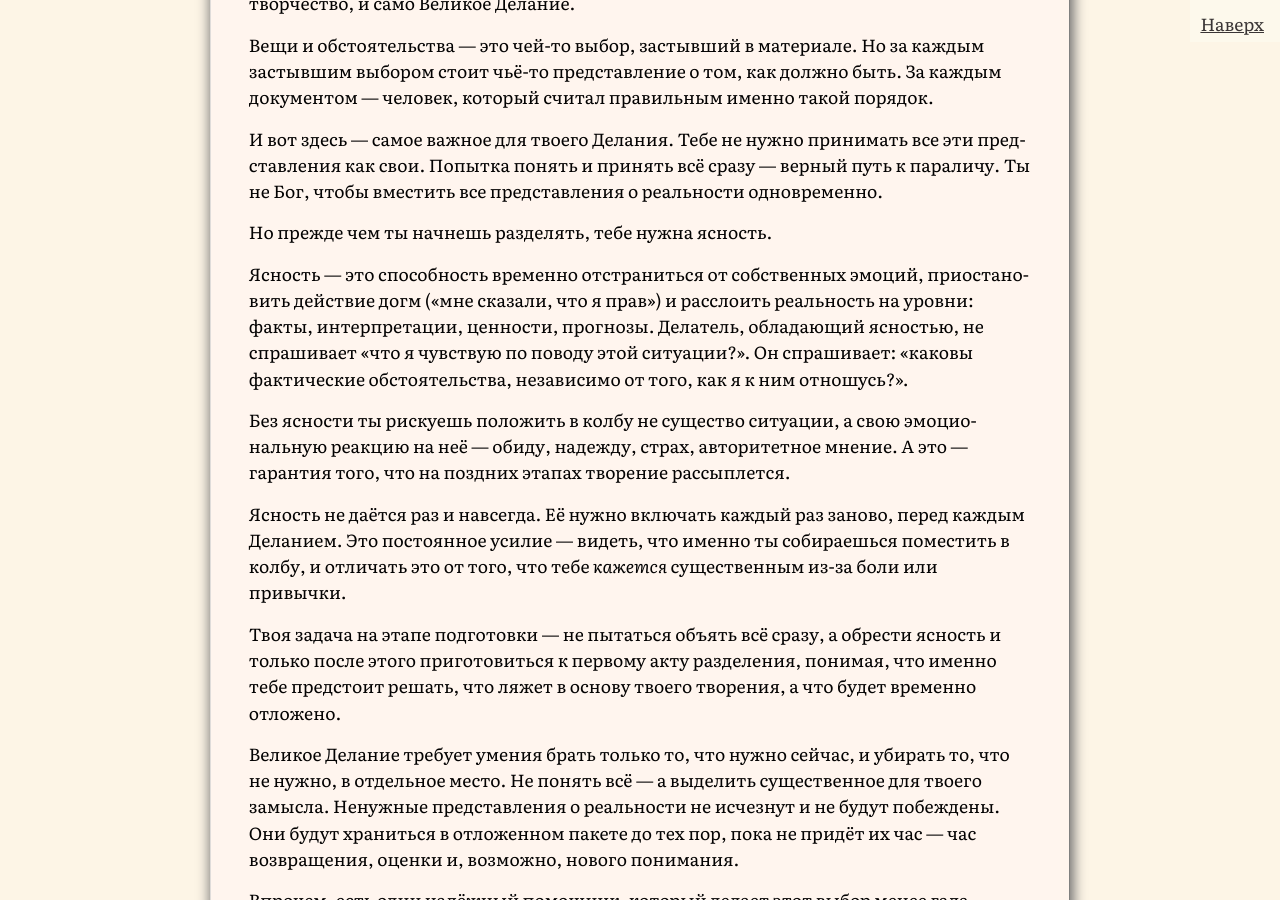
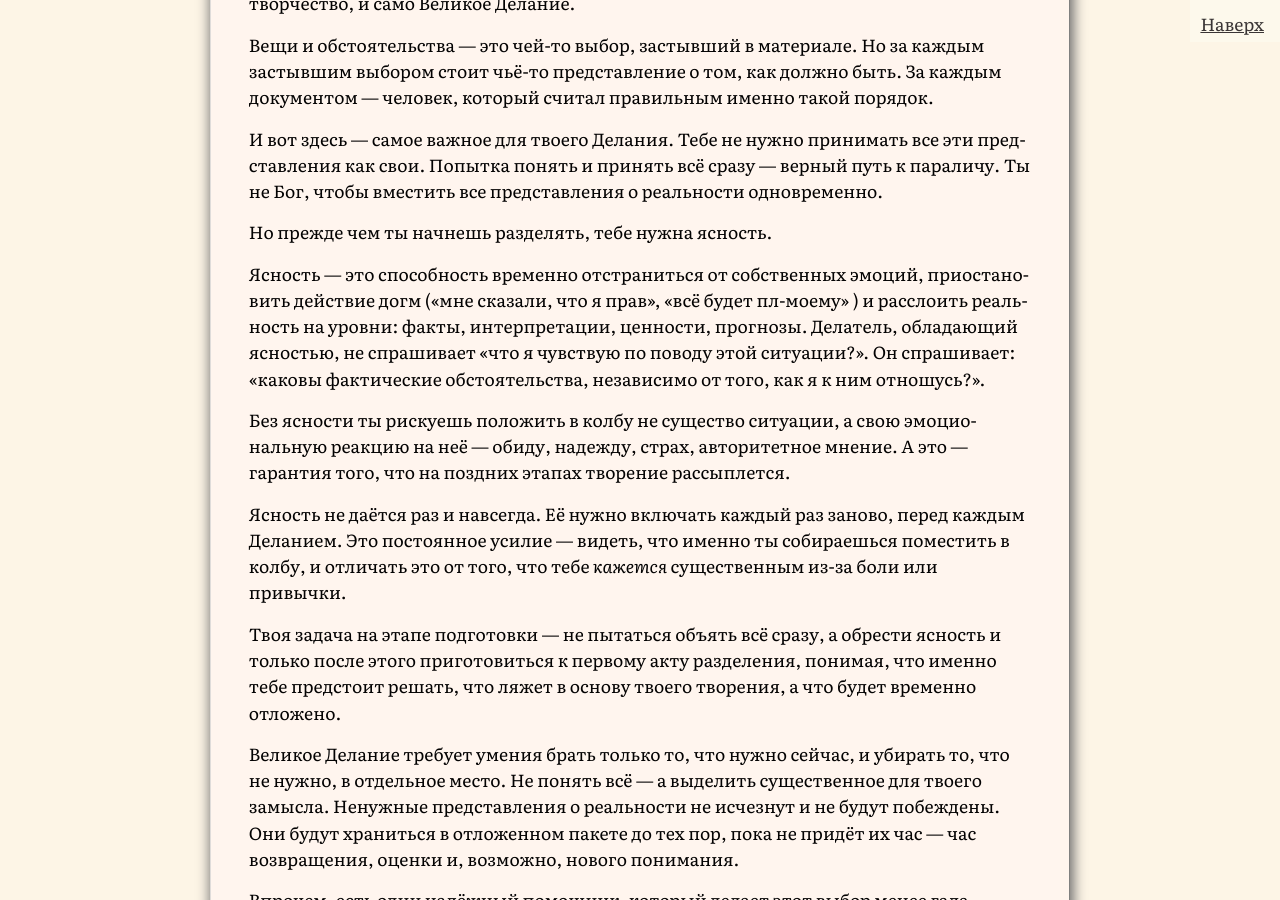
Before and after one commit to SergSi/land-use-art, a Jekyll site: the page built from _posts/2026-02-23-alhimia.md, in a window 1280 px wide and 900 px high, scrolled down 5762 px. Built offline with Jekyll 4.4.1, drawn with Linux system fonts in a browser that asks for light colours; some web fonts are replaced.

Commit message:
Update 2026-02-23-alhimia.md

```diff
--- a/_posts/2026-02-23-alhimia.md
+++ b/_posts/2026-02-23-alhimia.md
@@ -97,7 +97,7 @@ class: analitika
 
 Но прежде чем ты начнешь разделять, тебе нужна ясность.
 
-Ясность — это способность временно отстраниться от собственных эмоций, приостановить действие догм («мне сказали, что я прав») и расслоить реальность на уровни: факты, интерпретации, ценности, прогнозы. Делатель, обладающий ясностью, не спрашивает «что я чувствую по поводу этой ситуации?». Он спрашивает: «каковы фактические обстоятельства, независимо от того, как я к ним отношусь?».
+Ясность — это способность временно отстраниться от собственных эмоций, приостановить действие догм («мне сказали, что я прав», «всё будет пл-моему» ) и расслоить реальность на уровни: факты, интерпретации, ценности, прогнозы. Делатель, обладающий ясностью, не спрашивает «что я чувствую по поводу этой ситуации?». Он спрашивает: «каковы фактические обстоятельства, независимо от того, как я к ним отношусь?».
 
 Без ясности ты рискуешь положить в колбу не существо ситуации, а свою эмоциональную реакцию на неё — обиду, надежду, страх, авторитетное мнение. А это — гарантия того, что на поздних этапах творение рассыплется.
 
```
